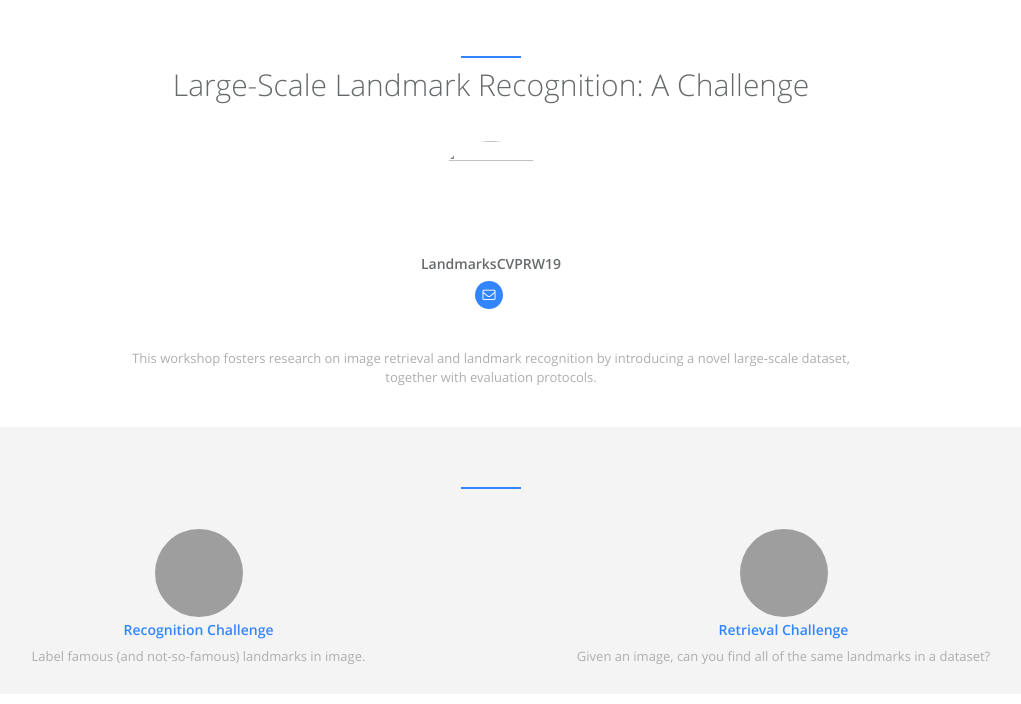
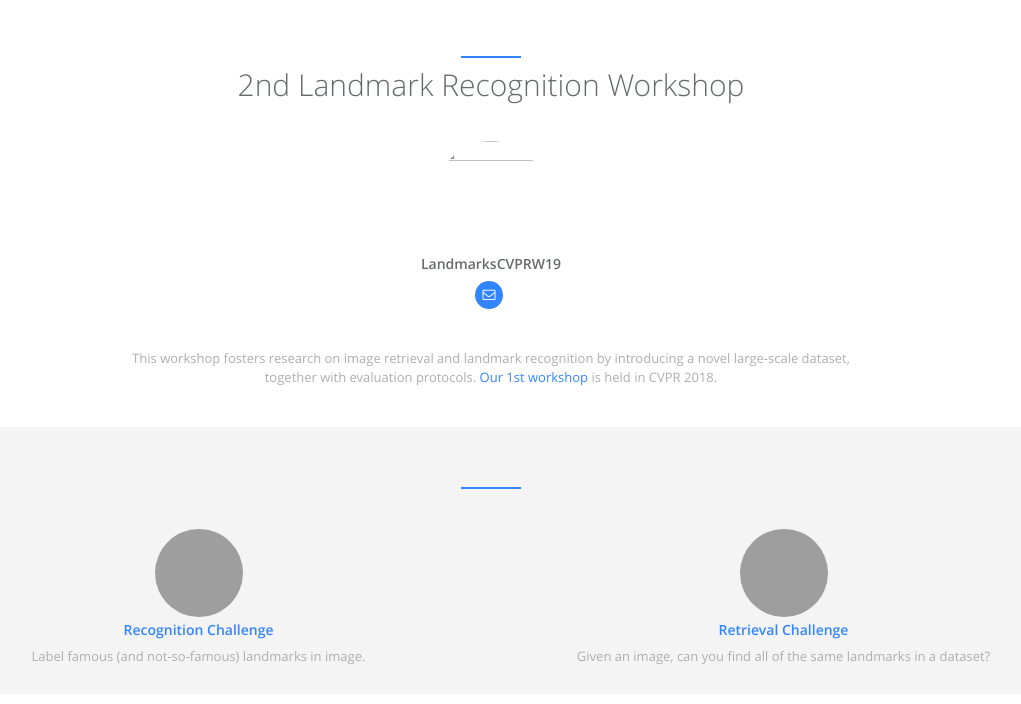
Before and after one commit to ilr-workshop/ECCVW2020, a Jekyll site: the page built from index.html, in a window 1280 px wide and 900 px high, scrolled down 278 px, cut to the strip 196-900 px from the top of the window. Shown: the whole strip, without its empty margins (149-1170 px from the left). Built offline with Jekyll 4.4.1, drawn with Linux system fonts in a browser that asks for light colours; some of the changed text lies outside the part shown; grey boxes are pictures that could not be loaded.

Commit message:
update content

```diff
--- a/_config.yml
+++ b/_config.yml
@@ -2,7 +2,7 @@
 
 # Website settings
 title: Landmarks19
-description: The Official Site of CVPR 2019 Workshop, Large-Scale Landmark Recognition, A Challenge
+description: The Official Site of CVPR 2019 Workshop, The 2nd Landmark Recognition Workshop
 keywords: Landmarks, Recognition, CVPR, CVPRW
 baseurl:  # if you have suburl as homepage like '/homepage', please change it to '/homepage' and your repo's name should be 'homepage'
 url: https://landmarksworkshop.github.io/CVPRW2019  # url should be 'http://<github_username>.github.io/homepage' as before
@@ -22,10 +22,7 @@
   email: LandmarksWorkshop@gmail.com  # Leave blank if you don't have now
   #cv: http://cv.jarrekk.com  # An online CV can be printed as PDF, leave blank if you don't have now
   # skill icons are on avatar's left and right side. Reference urls are http://fontawesome.io/ and http://fizzed.com/oss/font-mfizz
-  desc: This workshop fosters research on image retrieval and landmark recognition by introducing a novel large-scale dataset, together with evaluation protocols.
-
-#More details of the challange and the dataset can be found <a href="https://research.googleblog.com/2018/03/google-landmarks-new-dataset-and.html" target="_blank"><span class="navy"> here </span></a>
-
+  desc: This workshop fosters research on image retrieval and landmark recognition by introducing a novel large-scale dataset, together with evaluation protocols.  <a href="https://landmarksworkshop.github.io/CVPRW2018" target="_blank"><span class="navy"> Our 1st workshop </span></a> is held in CVPR 2018.
 # comment
 disqus:  # if you wanna comment feature, go to https://disqus.com/ to get your configuration; if not, comment following two lines.
   name: LandmarksCVPRW19
--- a/_data/index/speaker.yml
+++ b/_data/index/speaker.yml
@@ -6,7 +6,7 @@
 - name: Noah Snavely
   i18n: Noah
   img: /static/assets/img/landing/Noah-Snavely.jpg
-  desc: Associate Professor in the Computer Science Department at Cornell Tech
+  desc: Associate Professor at Cornell Tech
   title: TBD
   abstract:
 
--- a/_includes/sections/about.html
+++ b/_includes/sections/about.html
@@ -2,7 +2,7 @@
     <div class="row m-b-lg">
         <div class="col-lg-12 text-center">
             <div class="navy-line"></div>
-            <h1><span data-i18n="about_me.about_me">Large-Scale Landmark Recognition: A Challenge</span></h1>
+            <h1><span data-i18n="about_me.about_me">2nd Landmark Recognition Workshop</span></h1>
             <!-- <p>Donec sed odio dui. Etiam porta sem malesuada magna mollis euismod.</p> -->
         </div>
     </div>
```
Also changed, not shown: 2 other files.
